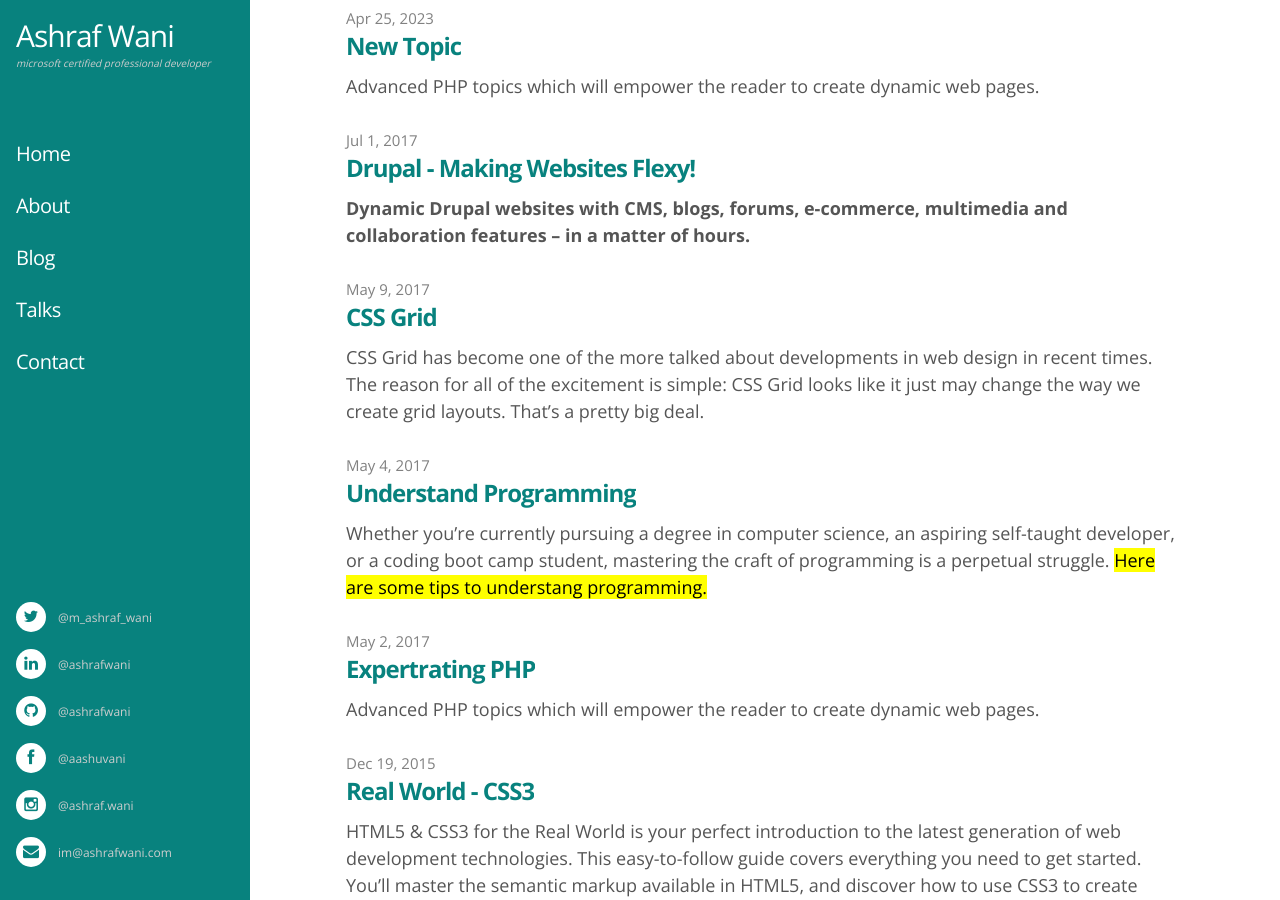
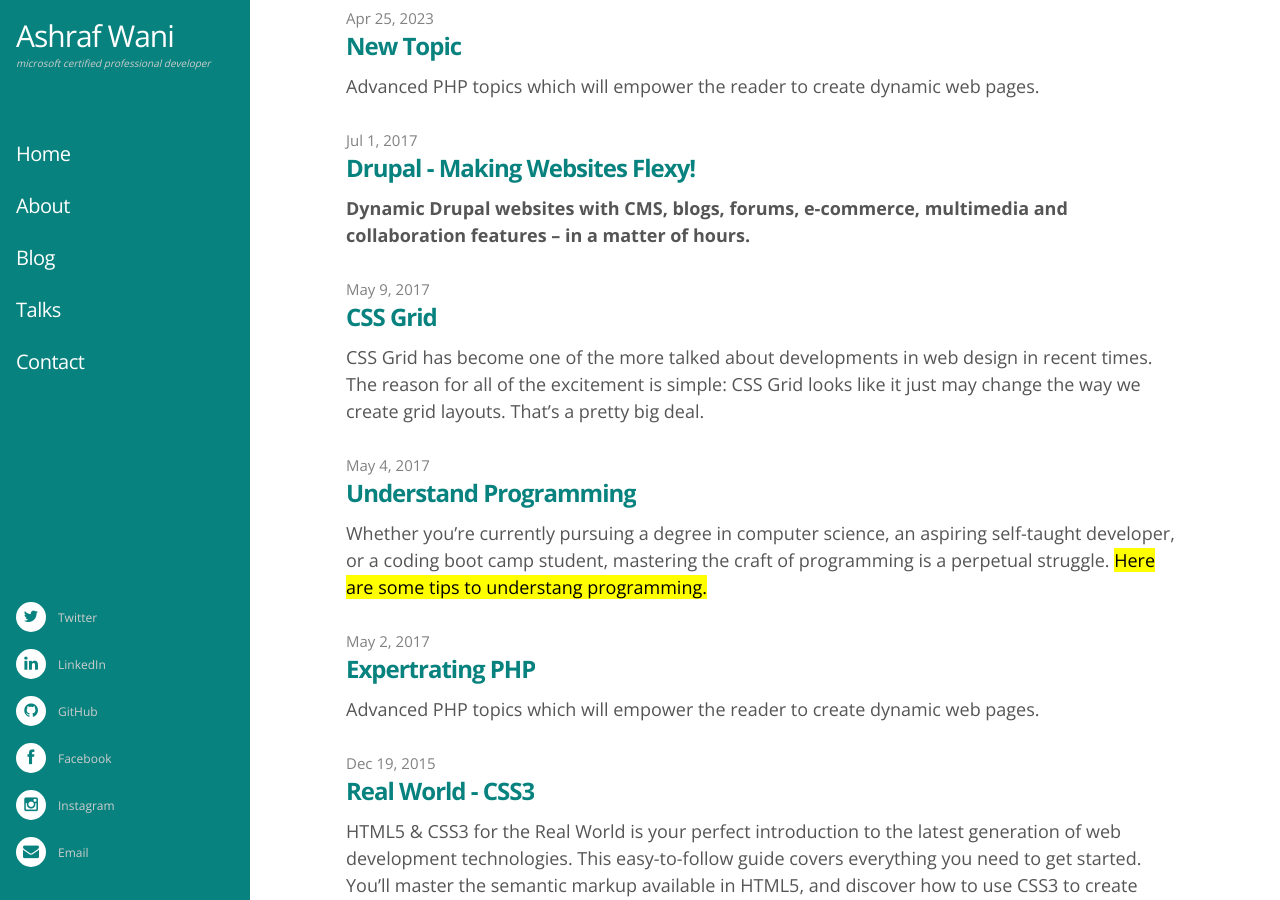
Before and after one commit to ashrafwani/ashrafwani.github.io, a Jekyll site: the page built from index.html, in a window 1280 px wide and 900 px high, scrolled down 352 px. Built offline with Jekyll 4.4.1, drawn with Linux system fonts in a browser that asks for light colours; nearby versions of some CDN libraries; some web fonts are replaced; a script that is not in the unit is left out; comment, search, counter and statistics services are not loaded.

Commit message:
Update header.html

```diff
--- a/_includes/header.html
+++ b/_includes/header.html
@@ -55,17 +55,17 @@
   </div>
   <div id="my-social">
 
-    <a href="https://twitter.com/m_ashraf_wani"><i class="fa fa-twitter"></i><p>@m_ashraf_wani</p></a>
+    <a href="https://twitter.com/m_ashraf_wani"><i class="fa fa-twitter"></i><p>Twitter</p></a>
 
-    <a href="https://linkedin.com/in/ashrafwani"><i class="fa fa-linkedin"></i><p>@ashrafwani</p></a>
+    <a href="https://linkedin.com/in/ashrafwani"><i class="fa fa-linkedin"></i><p>LinkedIn</p></a>
 
-    <a href="https://github.com/ashrafwani"><i class="fa fa-github"></i><p>@ashrafwani</p></a>
+    <a href="https://github.com/ashrafwani"><i class="fa fa-github"></i><p>GitHub</p></a>
 
-    <a href="https://facebook.com/aashuvani"><i class="fa fa-facebook"></i><p>@aashuvani</p></a>
+    <a href="https://facebook.com/aashuvani"><i class="fa fa-facebook"></i><p>Facebook</p></a>
 
-    <a href="https://instagram.com/ashraf.wani"><i class="fa fa-instagram"></i><p>@ashraf.wani</p></a>
+    <a href="https://instagram.com/ashraf.wani"><i class="fa fa-instagram"></i><p>Instagram</p></a>
 
-    <a href="mailto:ashrafwani@outlook.com"><i class="fa fa-envelope"></i><p>im@ashrafwani.com</p></a>
+    <a href="mailto:ashrafwani@outlook.com"><i class="fa fa-envelope"></i><p>Email</p></a>
 
   </div>
 
```
